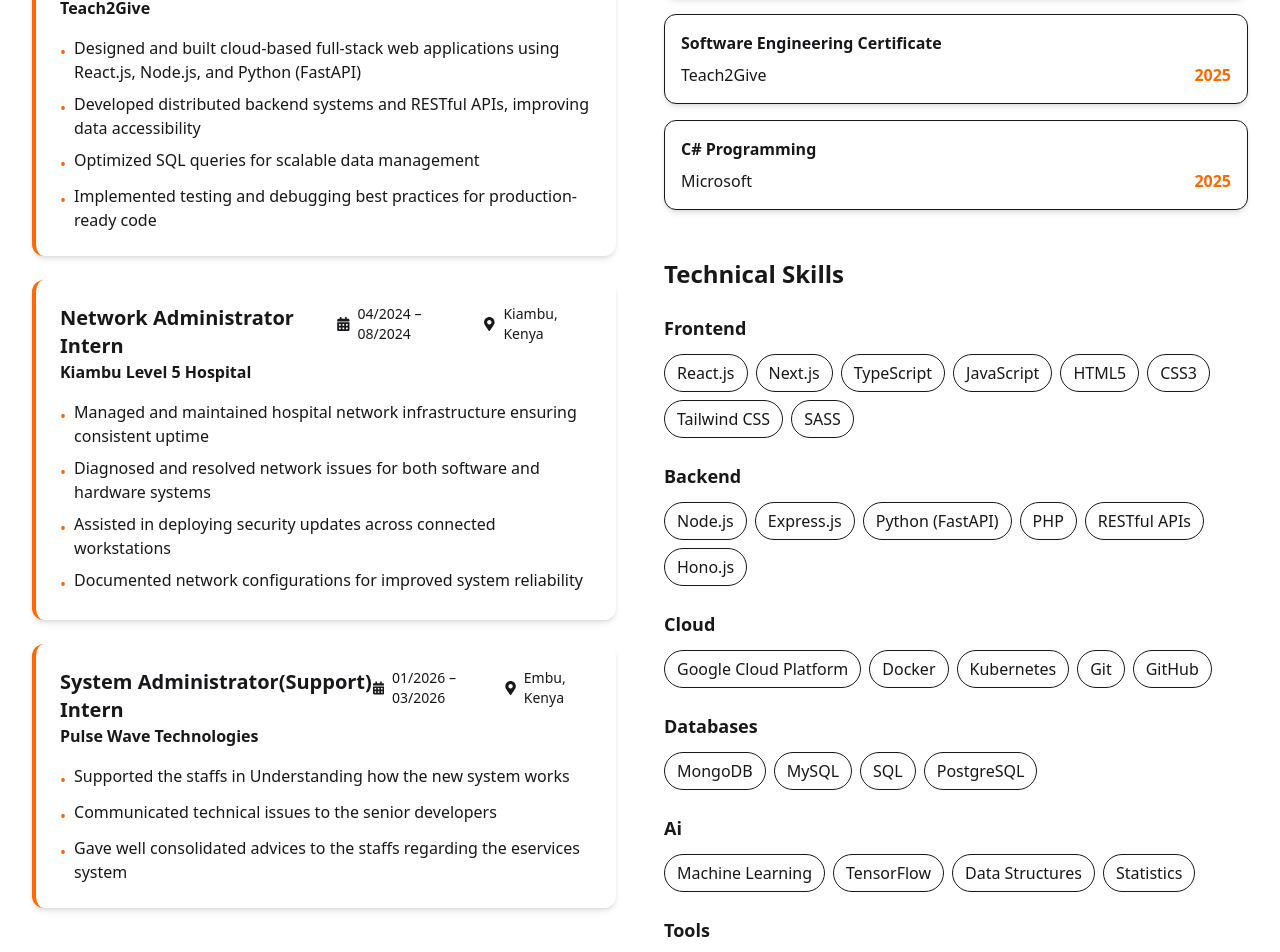
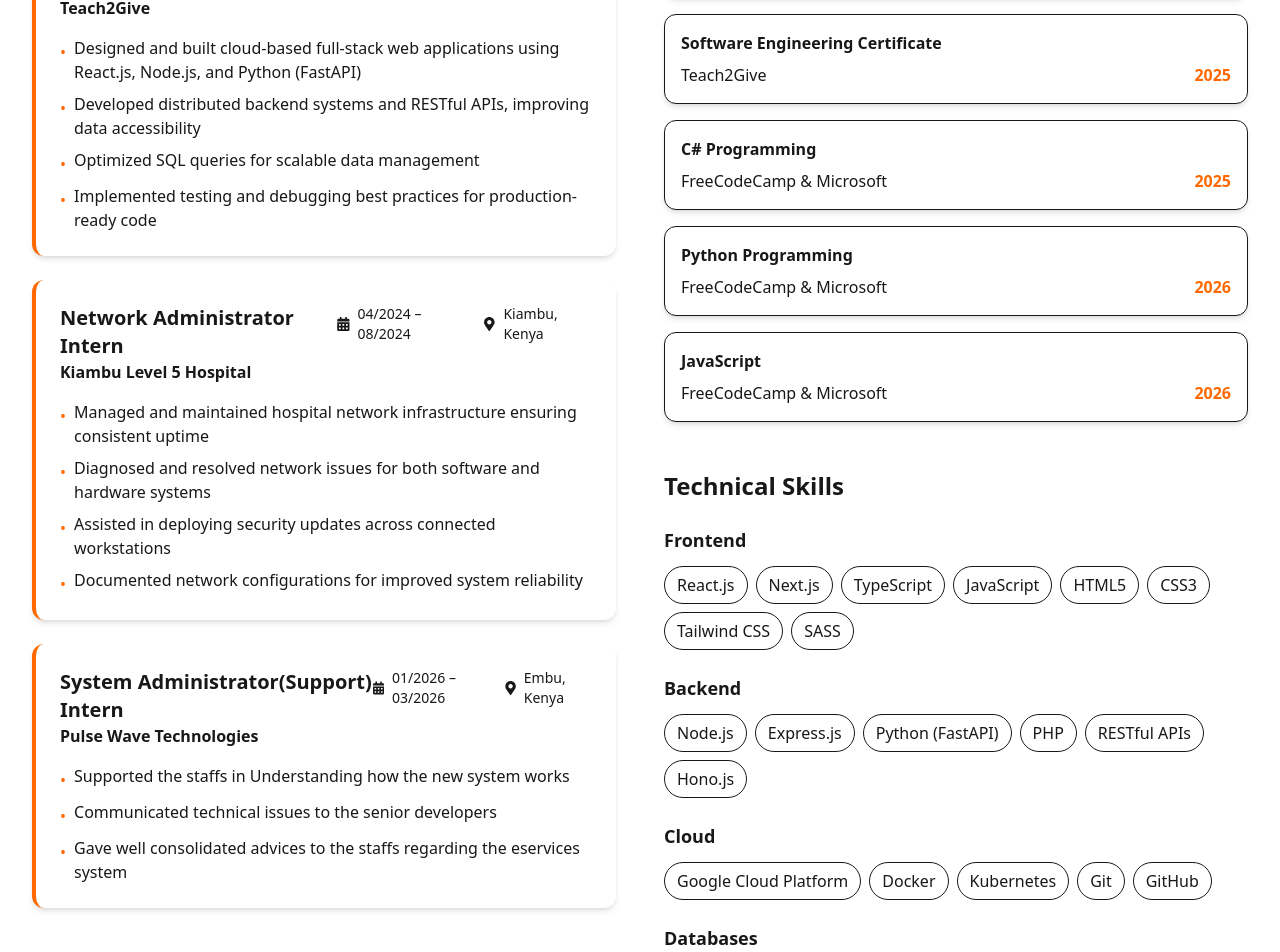
Before and after one commit to kimani-25-kikis/Joshua-Ngigi-Portifolio, a React (Vite) app: page /about in a window 1280 px wide. Shown: the part 832-1784 px from the top of the page. Built offline with nearby package versions, Linux system fonts and the light colour scheme.

Commit message:
Added the certifications and updated the resume

```diff
--- a/src/pages/AboutPage.tsx
+++ b/src/pages/AboutPage.tsx
@@ -72,8 +72,18 @@
     },
     {
       name: "C# Programming",
-      issuer: "Microsoft",
+      issuer: "FreeCodeCamp  & Microsoft",
       year: "2025"
+    },
+    {
+      name: "Python Programming",
+      issuer: "FreeCodeCamp  & Microsoft",
+      year: "2026"
+    },
+    {
+      name: "JavaScript",
+      issuer: "FreeCodeCamp  & Microsoft",
+      year: "2026"
     }
 
   ];
```
Also changed, not shown: 1 other file (tests, documents, lock files or other folders).
